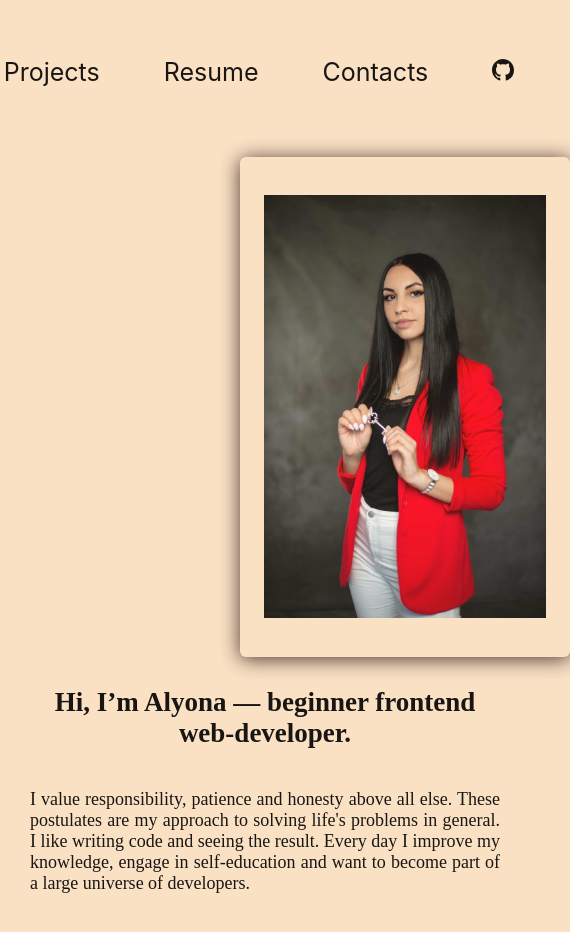
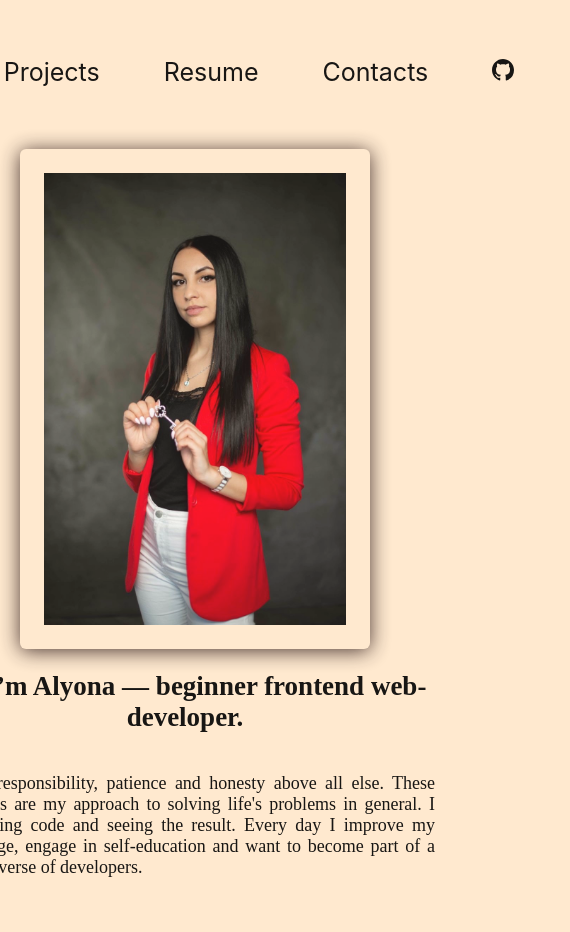
Before and after one commit to bordun2022/my-portfolio, a React (Create React App) app: page /#/ in a window 390 px wide. Shown: the top 932 px of the page, 570 px wide, since content can reach past the window. Built offline with nearby package versions, Linux system fonts and the light colour scheme.

Commit message:
fixed linkedin url and resume

```diff
--- a/src/App.js
+++ b/src/App.js
@@ -5,9 +5,11 @@ import cls from './App.module.css'
 function App() {
   return (
     <>
-    <img src={photo} alt={'Something'} className={cls.image} id={cls.image} align="left"></img>
-     <span className={cls.text}><h2>Hi, I’m Alyona —  beginner frontend web-developer.</h2>
+    <div className={cls.context} id={cls.context}>
+    <img src={photo} alt={'Something'} className={cls.image} id={cls.image} ></img>
+     <span className={cls.text} id={cls.text}><h2>Hi, I’m Alyona —  beginner frontend web-developer.</h2>
      <p>I value responsibility, patience and honesty above all else. These postulates are my approach to solving life's problems in general. I like writing code and seeing the result. Every day I improve my knowledge, engage in self-education and want to become part of a large universe of developers.</p></span>
+     </div>
     </>
   );
 }
--- a/src/App.module.css
+++ b/src/App.module.css
@@ -1,15 +1,20 @@
+#context {
+  display: flex;
+  max-width: 1100px;
+}
+.context {
+  display: flex;
+}
+
 #image {
-    margin: 0.5rem auto;
     display: flex;
-    justify-content: center;
-    gap: 1.5rem;
-    margin-left: 15rem;
+    width: 350px;
+    height: 500px;
   }
 
 .image {
+  margin: auto;
     display: flex;
-    width: 330px;
-    height: 500px;
     justify-content: center;
     object-fit: contain;
     border-radius: 6px;
@@ -26,16 +31,18 @@
     box-shadow: 0 2px 30px rgba(58, 46, 14, 0.924);
   }
 
+#text {
+  width: 500px;
+   height: 400px;
+}
 .text {
    display: flex;
    align-items: center;
-   width: 500px;
-   height: 400px;
    font-size: 18px;
-   padding-left: 30px;
    font-family:'Fira sans';
-   flex-flow: column;
+   flex-direction: column;
    text-align: justify;
+   margin-right: 20px;
 
 }
 
@@ -70,3 +77,21 @@
 
   }
 }
+
+@media only screen and (max-width: 1130px) {
+  .context {
+    flex-direction: column;
+  }
+
+  .text  {
+   flex-direction: column;
+   text-align: center;
+   align-self: center;
+
+  }
+  h2, p {
+   text-align: justify;
+
+
+  }
+}
--- a/src/Contacts.js
+++ b/src/Contacts.js
@@ -18,7 +18,7 @@ const Contacts = () => {
 </svg><p>+38(097)309-12-42</p></span>
         <span className={cls.email}><svg xmlns="http://www.w3.org/2000/svg" width="30" height="30" fill="currentColor" class="bi bi-linkedin" viewBox="0 0 16 16">
   <path d="M0 1.146C0 .513.526 0 1.175 0h13.65C15.474 0 16 .513 16 1.146v13.708c0 .633-.526 1.146-1.175 1.146H1.175C.526 16 0 15.487 0 14.854V1.146zm4.943 12.248V6.169H2.542v7.225h2.401zm-1.2-8.212c.837 0 1.358-.554 1.358-1.248-.015-.709-.52-1.248-1.342-1.248-.822 0-1.359.54-1.359 1.248 0 .694.521 1.248 1.327 1.248h.016zm4.908 8.212V9.359c0-.216.016-.432.08-.586.173-.431.568-.878 1.232-.878.869 0 1.216.662 1.216 1.634v3.865h2.401V9.25c0-2.22-1.184-3.252-2.764-3.252-1.274 0-1.845.7-2.165 1.193v.025h-.016a5.54 5.54 0 0 1 .016-.025V6.169h-2.4c.03.678 0 7.225 0 7.225h2.4z"/>
-</svg><a href={'https://www.linkedin.com/in/alyona-bordun-0a8162242/'}><p>LinkedIn</p></a></span>
+</svg><a href={'https://www.linkedin.com/in/alyona-bordun-ab457619a/'}><p>LinkedIn</p></a></span>
       </div>
     </>
   );
--- a/src/Contacts.module.css
+++ b/src/Contacts.module.css
@@ -5,11 +5,9 @@
 
 .divi {
   display: flex;
+  justify-content: center;
   flex-direction: column;
-  justify-content: center;
   align-items: center;
-  margin-left: 550px;
-  width: 300px;
   box-sizing: border-box;
   font-family: "Trebuchet MS", "Lucida Sans Unicode", "Lucida Grande",
     "Lucida Sans", Arial, sans-serif;
@@ -17,7 +15,7 @@
 
 .email {
   display: flex;
-  gap: 1.5rem;
+  gap: 1rem;
   padding-top: 20px;
   justify-content: center;
   flex-direction: column;
@@ -25,6 +23,8 @@
   animation-name: titleAnimation;
   animation-timing-function: ease;
   animation-duration: 1.5s;
+  height: 150px;
+  width: 100px;
 }
 
 .email a {
--- a/src/Project.module.css
+++ b/src/Project.module.css
@@ -1,11 +1,12 @@
 * {
   box-sizing: border-box;
 }
+
+
 .container {
   display: flex;
   align-items: center;
   justify-content: space-around;
-    height:350px;
 }
 
 .images {
@@ -14,7 +15,6 @@
   object-fit: cover;
   border-radius: 15px;
   overflow: contain;
-
 }
 
 .images:hover {
@@ -27,22 +27,21 @@
 .text {
   display: flex;
   position: fixed;
-    max-width: 250px;
   text-align: justify;
   animation-name: titleAnimation;
-    animation-timing-function:ease;
+  animation-timing-function: ease;
   animation-duration: 1.5s;
   margin-bottom: 10px;
+  max-width: 250px;
 }
 
 .topics {
   display: flex;
   justify-content: space-between;
-
 }
 
 h3 {
-    text-align: center;
+  display: flex;
 }
 
 
@@ -55,6 +54,20 @@ h3 {
   100% {
     transform: translateY(0px);
     opacity: 1;
-
   }
 }
+
+@media only screen and (max-width: 1050px) {
+  .container {
+    flex-direction: column;
+    gap: 2rem
+  }
+  h3 {
+    flex-direction: column;
+    align-items: center;
+  }
+  .text {
+    gap: 2rem;
+    position:sticky;
+  }
+}
--- a/src/Projects.js
+++ b/src/Projects.js
@@ -50,7 +50,7 @@ const Projects = () => {
             navigating, works with layout, using dynamic routes.
           </h4>
         </div>
-      </div>
+      </div>s
     </>
   );
 };
--- a/src/Resume.js
+++ b/src/Resume.js
@@ -1,11 +1,11 @@
 import React from "react";
-import pdf from "./pdf/Bordun_Resume_frontend.pdf";
+import pdf from "./pdf/Resume_frontend.pdf";
 import cls from "./Resume.module.css";
 const Resume = () => {
   return (
     <>
-      <div>
-        <embed src={pdf} type="application/pdf" className={cls.resume} height="200%" width="200%"/>
+      <div className={cls.contex}>
+        <embed src={pdf} type="application/pdf" className={cls.resume} height={'1000px'} width={'900px'}/>
       </div>
     </>
   );
--- a/src/Resume.module.css
+++ b/src/Resume.module.css
@@ -1,6 +1,12 @@
+.contex {
+  display: flex;
+  justify-content: center;
+}
+
 .resume {
   display: flex;
-  height: 1200px;
-  width: 900px;
-  margin-left: 250px;
+  box-sizing: border-box;
+  justify-content: center;
+  align-items: center;
+  overflow: auto;
 }
--- a/src/index.css
+++ b/src/index.css
@@ -1,3 +1,5 @@
+
+
 body {
   margin: 0;
   font-family: -apple-system, BlinkMacSystemFont, "Segoe UI", "Roboto", "Oxygen",
@@ -5,7 +7,7 @@ body {
     sans-serif;
   -webkit-font-smoothing: antialiased;
   -moz-osx-font-smoothing: grayscale;
-  background: rgb(250, 225, 196);
+  background: rgb(255, 233, 207);
   /* background-image: url('./img/forest.jpeg');
   background-size: cover;
   background-repeat: no-repeat; */
--- a/src/pages/MainNavigation.module.css
+++ b/src/pages/MainNavigation.module.css
@@ -1,7 +1,7 @@
 * {
   box-sizing: border-box;
   background-size: contain;
-  color: black
+  color: black;
 }
 
 .header {
```
Also changed, not shown: 2 other files (tests, documents, lock files or other folders). Lines whose indentation alone changed are shown as unchanged.
